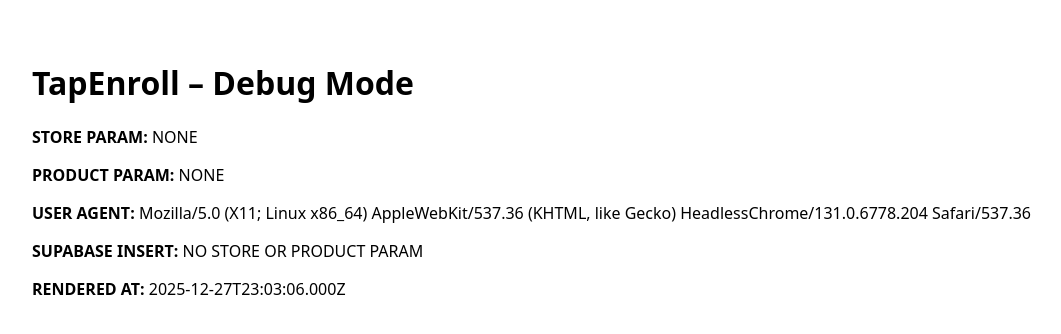
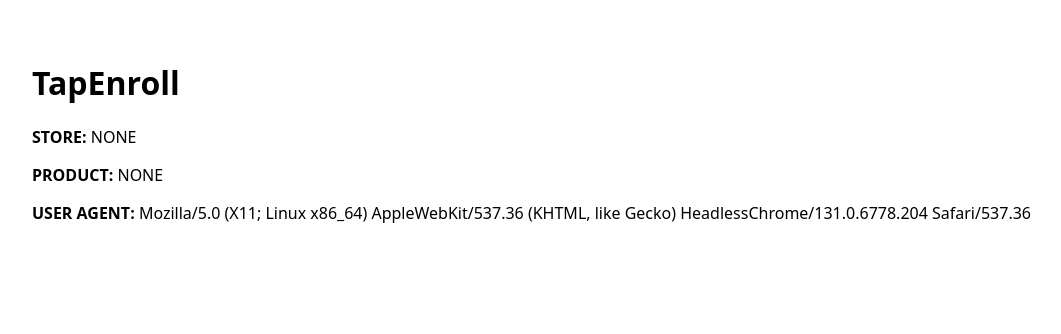
Before and after one commit to NBhardwaj3522/TapEnroll, a Next.js app: page / in a window 1280 px wide. Shown: the top 334 px of the page, without its empty margins (8-1069 px from the left). Built offline with nearby package versions, Linux system fonts and the light colour scheme; no server answers.

Commit message:
Move NFC tap logging to API route

```diff
--- /dev/null
+++ b/app/api/tap/route.ts
@@ -0,0 +1,33 @@
+import { NextResponse } from "next/server";
+import { supabase } from "@/app/lib/supabase";
+import { headers } from "next/headers";
+
+export async function POST(req: Request) {
+  try {
+    const body = await req.json();
+    const { store, product } = body;
+
+    const userAgent = headers().get("user-agent");
+
+    if (!store && !product) {
+      return NextResponse.json({ ok: true, skipped: true });
+    }
+
+    const { error } = await supabase.from("tap_events").insert({
+      store_code: store,
+      product_code: product,
+      user_agent: userAgent,
+    });
+
+    if (error) {
+      return NextResponse.json({ ok: false, error: error.message }, { status: 500 });
+    }
+
+    return NextResponse.json({ ok: true });
+  } catch (err: any) {
+    return NextResponse.json(
+      { ok: false, error: err.message },
+      { status: 500 }
+    );
+  }
+}
--- a/app/page.tsx
+++ b/app/page.tsx
@@ -1,10 +1,8 @@
 export const dynamic = "force-dynamic";
-export const runtime = "nodejs";
 
-import { supabase } from "./lib/supabase";
 import { headers } from "next/headers";
 
-export default async function Home({
+export default function Home({
   searchParams,
 }: {
   searchParams: { store?: string; product?: string };
@@ -14,37 +12,29 @@
 
   const userAgent = headers().get("user-agent");
 
-  let insertResult: string = "SKIPPED";
-
-  try {
-    if (process.env.VERCEL && (store || product)) {
-      const { error } = await supabase.from("tap_events").insert({
-        store_code: store,
-        product_code: product,
-        user_agent: userAgent,
-      });
-
-      if (error) {
-        insertResult = `SUPABASE ERROR: ${error.message}`;
-      } else {
-        insertResult = "INSERT SUCCESS";
-      }
-    } else {
-      insertResult = "NO STORE OR PRODUCT PARAM";
-    }
-  } catch (err: any) {
-    insertResult = `EXCEPTION: ${err.message}`;
-  }
-
   return (
     <main style={{ padding: "2rem", fontFamily: "system-ui, sans-serif" }}>
-      <h1>TapEnroll – Debug Mode</h1>
+      <h1>TapEnroll</h1>
 
-      <p><strong>STORE PARAM:</strong> {store ?? "NONE"}</p>
-      <p><strong>PRODUCT PARAM:</strong> {product ?? "NONE"}</p>
+      <p><strong>STORE:</strong> {store ?? "NONE"}</p>
+      <p><strong>PRODUCT:</strong> {product ?? "NONE"}</p>
       <p><strong>USER AGENT:</strong> {userAgent ?? "NONE"}</p>
-      <p><strong>SUPABASE INSERT:</strong> {insertResult}</p>
-      <p><strong>RENDERED AT:</strong> {new Date().toISOString()}</p>
+
+      {/* Runtime-only call */}
+      <script
+        dangerouslySetInnerHTML={{
+          __html: `
+            fetch("/api/tap", {
+              method: "POST",
+              headers: { "Content-Type": "application/json" },
+              body: JSON.stringify({
+                store: ${JSON.stringify(store)},
+                product: ${JSON.stringify(product)}
+              })
+            });
+          `,
+        }}
+      />
     </main>
   );
 }
```
